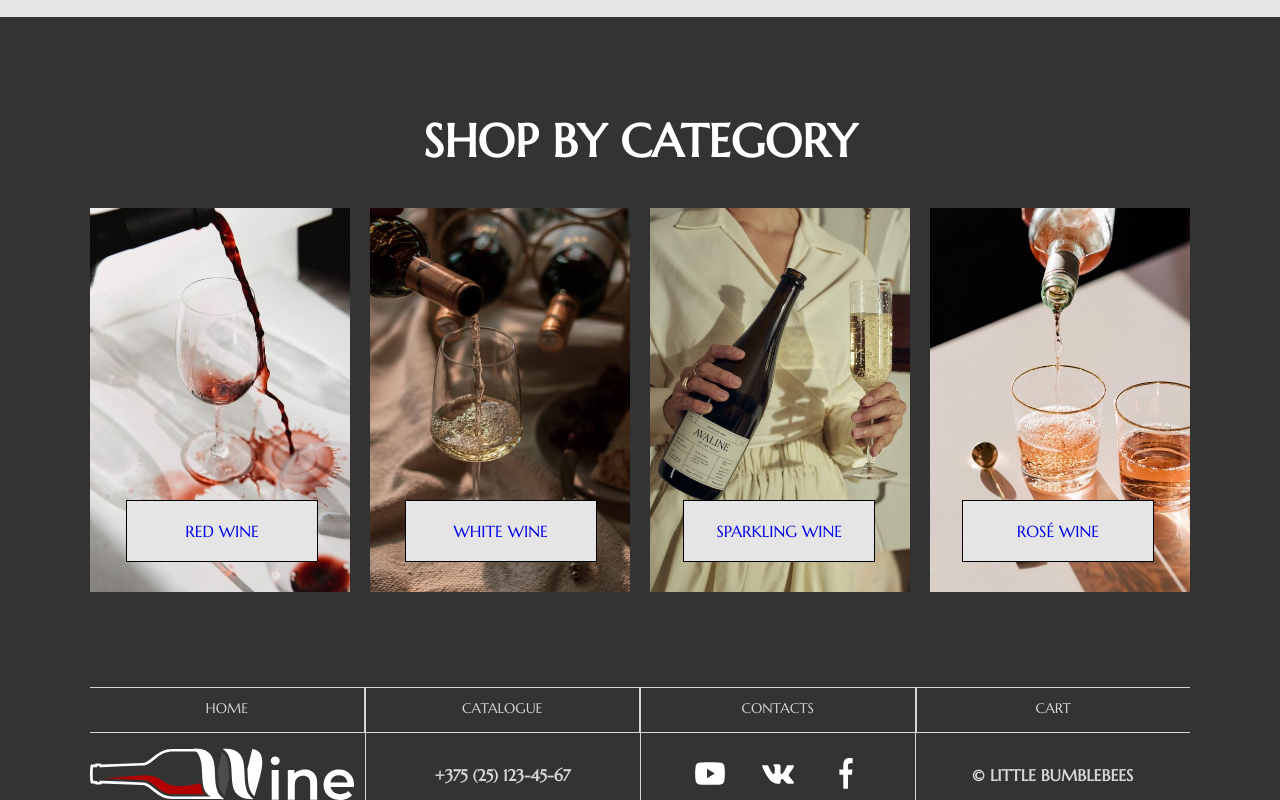
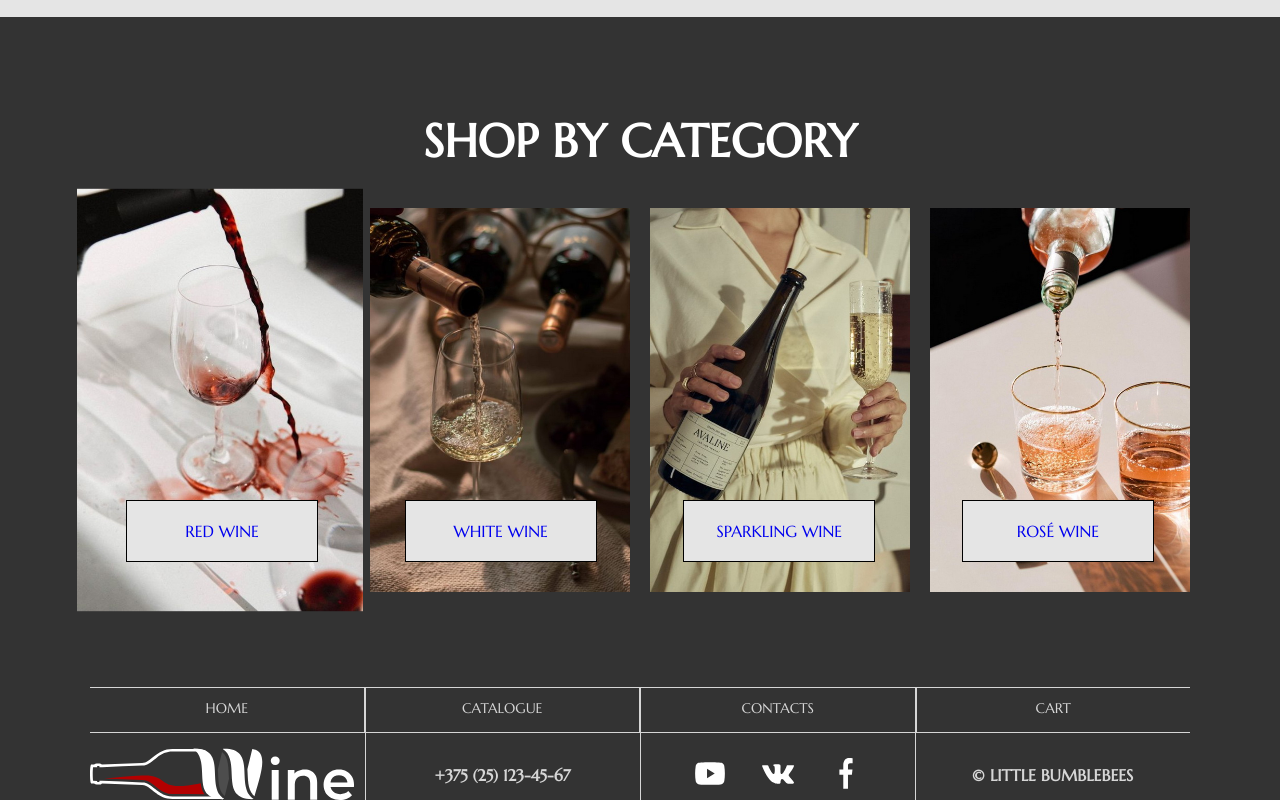
Before and after one commit to mitjasha/online-shop, a React (Create React App) app: page / in a window 1280 px wide. In both pictures the pointer is over the picture 220 px from the left and 2147 px from the top of the page. Shown: the part 1747-2547 px from the top of the page. Built offline with nearby package versions, Linux system fonts and the light colour scheme.

Commit message:
feat: add hover to categories images

```diff
--- a/src/pages/MainPage/MainPage.scss
+++ b/src/pages/MainPage/MainPage.scss
@@ -127,6 +127,12 @@
   &__image {
     width: 260px;
     height: 384px;
+    cursor: pointer;
+  }
+
+  &__image:hover {
+    transform: scale(1.1);
+    transition: 0.5s;
   }
 
   &__images {
```
